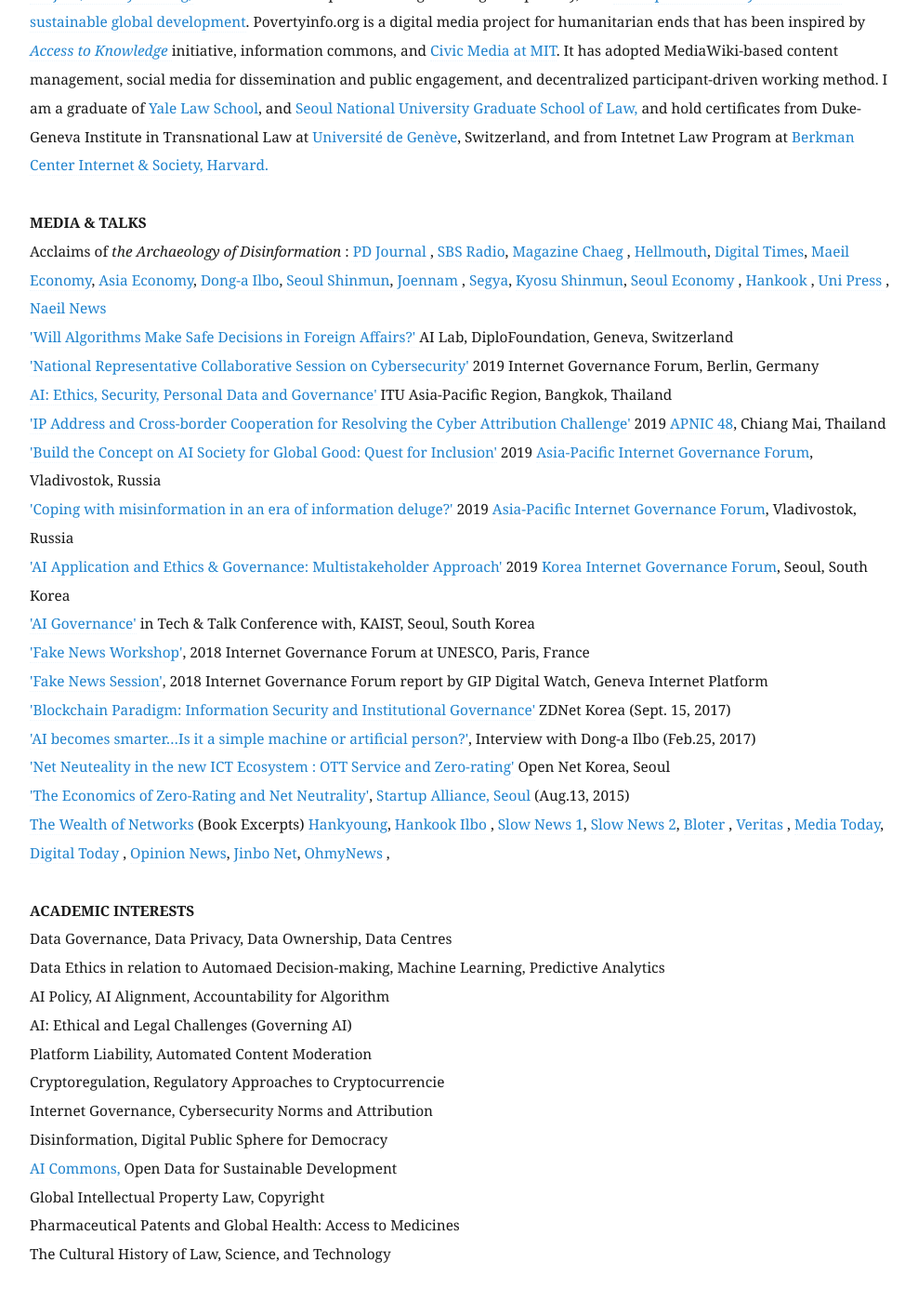
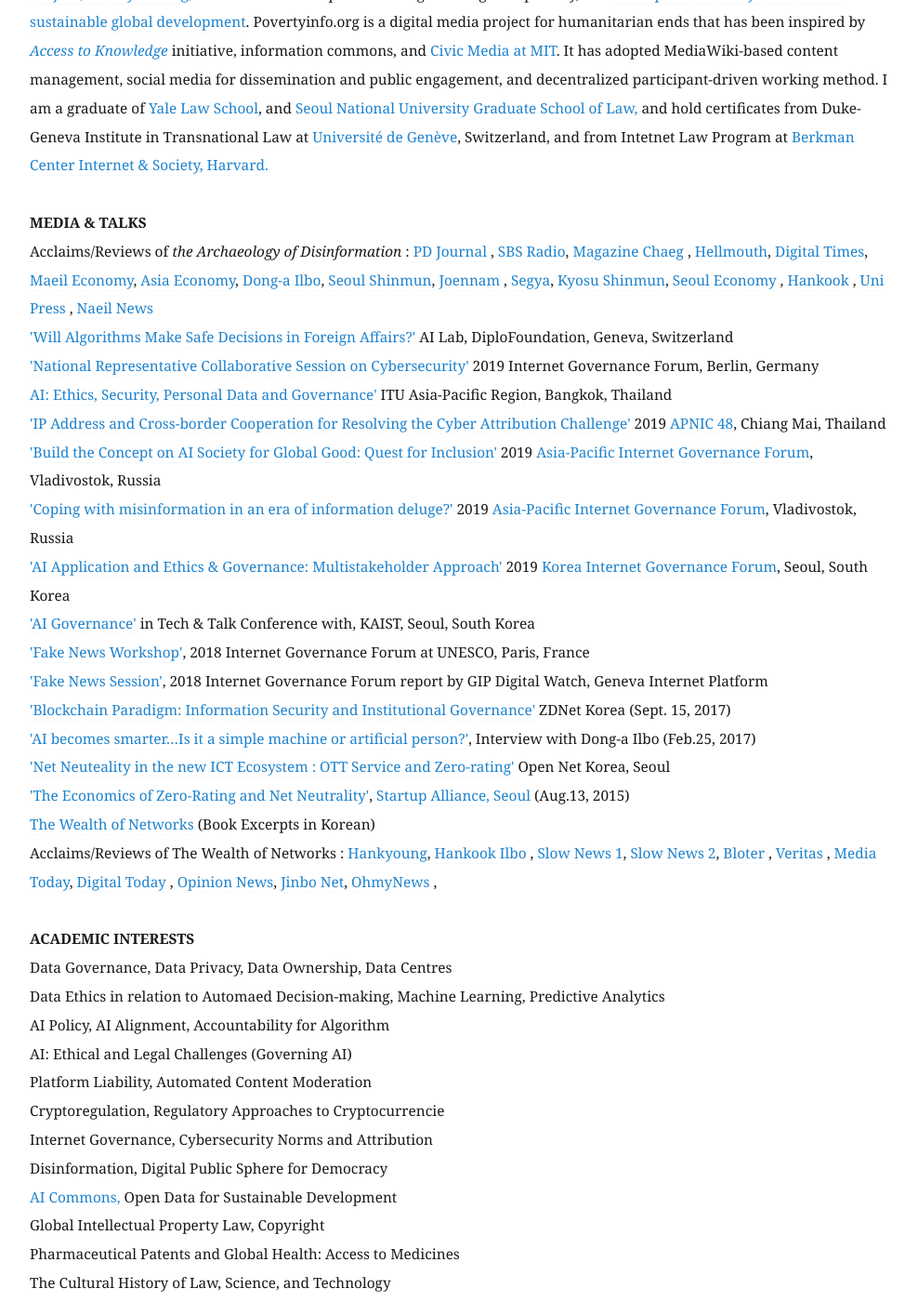
Before and after one commit to eunchangchoi/eunchangchoi.github.io, a Jekyll site: the page built from index.md, in a window 1280 px wide and 1400 px high, scrolled down 1920 px. Shown: the whole window at 93% size, without its empty margins (68-1056 px from the left). Built offline with Jekyll 4.4.1, drawn with Linux system fonts in a browser that asks for light colours.

Commit message:
Update index.md

```diff
--- a/index.md
+++ b/index.md
@@ -31,7 +31,7 @@
    <br>
 
  <strong> MEDIA & TALKS </strong> <br>
-Acclaims of<i> the Archaeology of Disinformation </i>:<a href="https://www.pdjournal.com/news/articleView.html?idxno=71119"> PD Journal </a>, <a href="http://radio.sbs.co.kr/gorealra/player/?podId=P0000000874&vodId=V0000328499"> SBS Radio</a>, <a href="https://bit.ly/3aVFA4z"> Magazine Chaeg </a>, <a href="https://www.youtube.com/watch?v=MpeoOBXadZ8&feature=youtu.be&t=241"> Hellmouth</a>, <a href="http://www.dt.co.kr/contents.html?article_no=2020030302103869061001"> Digital Times</a>, <a href="https://www.mk.co.kr/news/culture/view/2020/02/155878"> Maeil Economy</a>, <a href="https://www.asiae.co.kr/article/2020022811050161321&mobile=Y"> Asia Economy</a>, <a href="http://www.donga.com/news/article/all/20200216/99724450/1"> Dong-a Ilbo</a>, <a href="https://www.seoul.co.kr/news/newsView.php?id=20200313020005&wlog_tag3=naver">Seoul Shinmun</a>,<a href="https://www.jnilbo.com/2020/02/20/2020022015101829561/"> Joennam </a>, <a href="http://www.segye.com/newsView/20200214510584?OutUrl=naver"> Segya</a>, <a href="https://www.kyosu.net/news/articleView.html?idxno=48054"> Kyosu Shinmun</a>, <a href="https://www.sedaily.com/NewsVIew/1YYX4ZYYI0"> Seoul Economy </a>, <a href="https://www.hankookilbo.com/News/Read/202002131753026467">Hankook </a>, <a href="https://www.unipress.co.kr/news/articleView.html?idxno=771"> Uni Press </a>, <a href="https://www.naeil.com/news_view/?id_art=341418"> Naeil News </a> <br>
+ Acclaims/Reviews of<i> the Archaeology of Disinformation </i>:<a href="https://www.pdjournal.com/news/articleView.html?idxno=71119"> PD Journal </a>, <a href="http://radio.sbs.co.kr/gorealra/player/?podId=P0000000874&vodId=V0000328499"> SBS Radio</a>, <a href="https://bit.ly/3aVFA4z"> Magazine Chaeg </a>, <a href="https://www.youtube.com/watch?v=MpeoOBXadZ8&feature=youtu.be&t=241"> Hellmouth</a>, <a href="http://www.dt.co.kr/contents.html?article_no=2020030302103869061001"> Digital Times</a>, <a href="https://www.mk.co.kr/news/culture/view/2020/02/155878"> Maeil Economy</a>, <a href="https://www.asiae.co.kr/article/2020022811050161321&mobile=Y"> Asia Economy</a>, <a href="http://www.donga.com/news/article/all/20200216/99724450/1"> Dong-a Ilbo</a>, <a href="https://www.seoul.co.kr/news/newsView.php?id=20200313020005&wlog_tag3=naver">Seoul Shinmun</a>,<a href="https://www.jnilbo.com/2020/02/20/2020022015101829561/"> Joennam </a>, <a href="http://www.segye.com/newsView/20200214510584?OutUrl=naver"> Segya</a>, <a href="https://www.kyosu.net/news/articleView.html?idxno=48054"> Kyosu Shinmun</a>, <a href="https://www.sedaily.com/NewsVIew/1YYX4ZYYI0"> Seoul Economy </a>, <a href="https://www.hankookilbo.com/News/Read/202002131753026467">Hankook </a>, <a href="https://www.unipress.co.kr/news/articleView.html?idxno=771"> Uni Press </a>, <a href="https://www.naeil.com/news_view/?id_art=341418"> Naeil News </a> <br>
  <a href="https://www.diplomacy.edu/blog/will-algorithms-make-safe-decisions-foreign-affairs">'Will Algorithms Make Safe Decisions in Foreign Affairs?' </a> AI Lab, DiploFoundation, Geneva, Switzerland <br>
 <a href="https://www.youtube.com/watch?v=nsZJaB3fx0E&feature=youtu.be&t=1689">'National Representative Collaborative Session on Cybersecurity'</a> 2019 Internet Governance Forum, Berlin, Germany <br>
 <a href="https://www.itu.int/en/ITU-D/Regional-Presence/AsiaPacific/Pages/Events/2019/Artificial-Intelligence-Overview-and-Applications.aspx"> AI: Ethics, Security, Personal Data and Governance'</a> ITU Asia-Pacific Region, Bangkok, Thailand<br>
@@ -46,7 +46,8 @@
  <a href="www.donga.com/news/article/all/20170225/83056178/1">'AI becomes smarter…Is it a simple machine or artificial person?'</a>, Interview with Dong-a Ilbo (Feb.25, 2017)<br>
  <a href="https://opennet.or.kr/wp-content/uploads/2015/08/발표자료-Net-Neutrality-OTT-Zero-ratinghandout-2015812-.pdf">'Net Neuteality in the new ICT Ecosystem : OTT Service and Zero-rating'</a> Open Net Korea, Seoul<br>
  <a href="www.inews24.com/view/913922"> 'The Economics of Zero-Rating and Net Neutrality'</a>, <a href="https://opennet.or.kr/9726"> Startup Alliance, Seoul</a> (Aug.13, 2015) <br>
- <a href="http://wealthofnetworks.kr">The Wealth of Networks</a> (Book Excerpts)<a href="http://https://www.hankyung.com/life/article/2015041693541"> Hankyoung</a>, <a href="http://https://www.hankookilbo.com/News/Read/201504171632164530"> Hankook Ilbo </a>, <a href="http://slownews.kr/50013"> Slow News 1</a>, <a href="https://slownews.kr/50036"> Slow News 2</a>, <a href="http://www.bloter.net/archives/241128"> Bloter </a>, <a href="http://www.veritas-a.com/news/articleView.html?idxno=164861"> Veritas </a>, <a href="http://www.mediatoday.co.kr/news/articleView.html?idxno=125603"> Media Today</a>, <a href="http://www.digitaltoday.co.kr/news/articleView.html?idxno=65605"> Digital Today </a>, <a href="https://www.opinionnews.co.kr/news/articleView.html?idxno=18408"> Opinion News</a>, <a href="https://act.jinbo.net/wp/8766/"> Jinbo Net</a>, <a href="http://www.ohmynews.com/nws_web/mobile/at_pg.aspx?cntn_cd=a0002543828"> OhmyNews </a>,
+ <a href="http://wealthofnetworks.kr">The Wealth of Networks</a> (Book Excerpts in Korean) <br>
+ Acclaims/Reviews of The Wealth of Networks : <a href="http://https://www.hankyung.com/life/article/2015041693541"> Hankyoung</a>, <a href="http://https://www.hankookilbo.com/News/Read/201504171632164530"> Hankook Ilbo </a>, <a href="http://slownews.kr/50013"> Slow News 1</a>, <a href="https://slownews.kr/50036"> Slow News 2</a>, <a href="http://www.bloter.net/archives/241128"> Bloter </a>, <a href="http://www.veritas-a.com/news/articleView.html?idxno=164861"> Veritas </a>, <a href="http://www.mediatoday.co.kr/news/articleView.html?idxno=125603"> Media Today</a>, <a href="http://www.digitaltoday.co.kr/news/articleView.html?idxno=65605"> Digital Today </a>, <a href="https://www.opinionnews.co.kr/news/articleView.html?idxno=18408"> Opinion News</a>, <a href="https://act.jinbo.net/wp/8766/"> Jinbo Net</a>, <a href="http://www.ohmynews.com/nws_web/mobile/at_pg.aspx?cntn_cd=a0002543828"> OhmyNews </a>,
     <br>
     <br>
   <strong> ACADEMIC INTERESTS </strong> <br>
```
